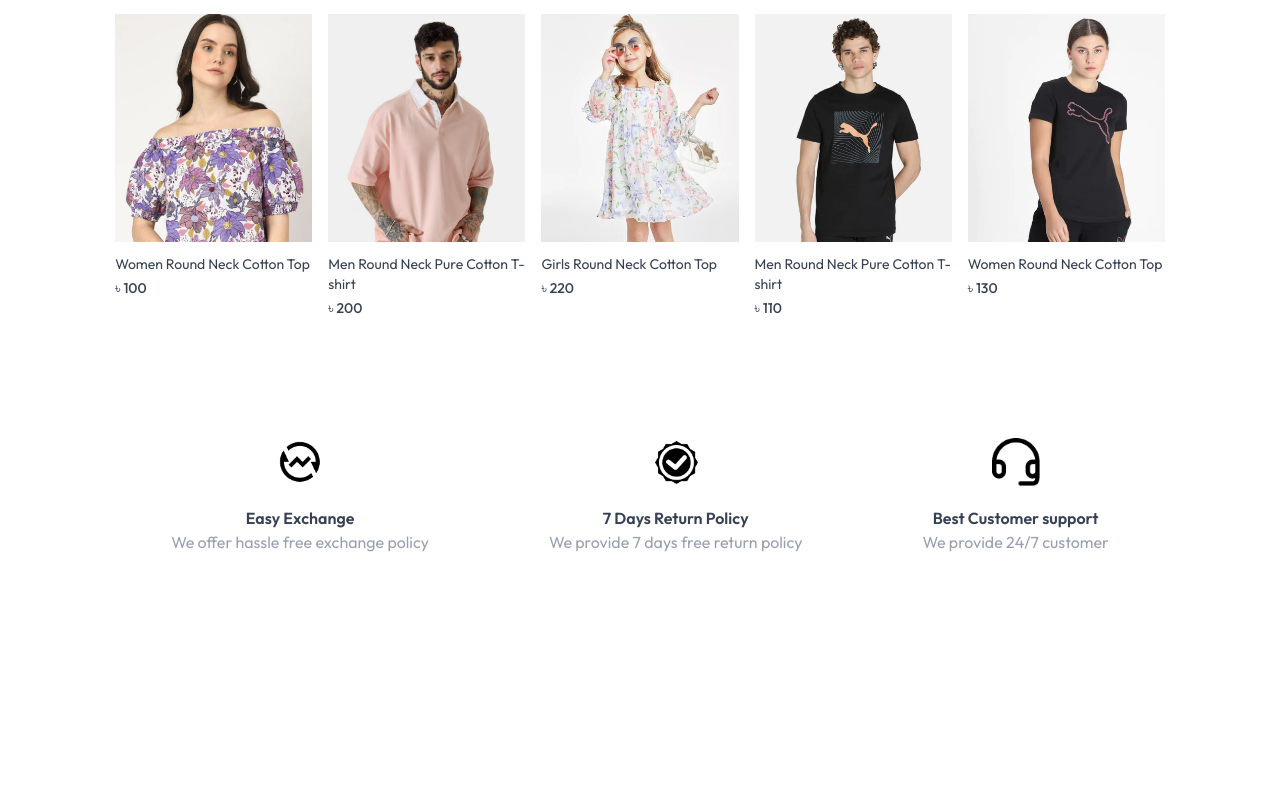
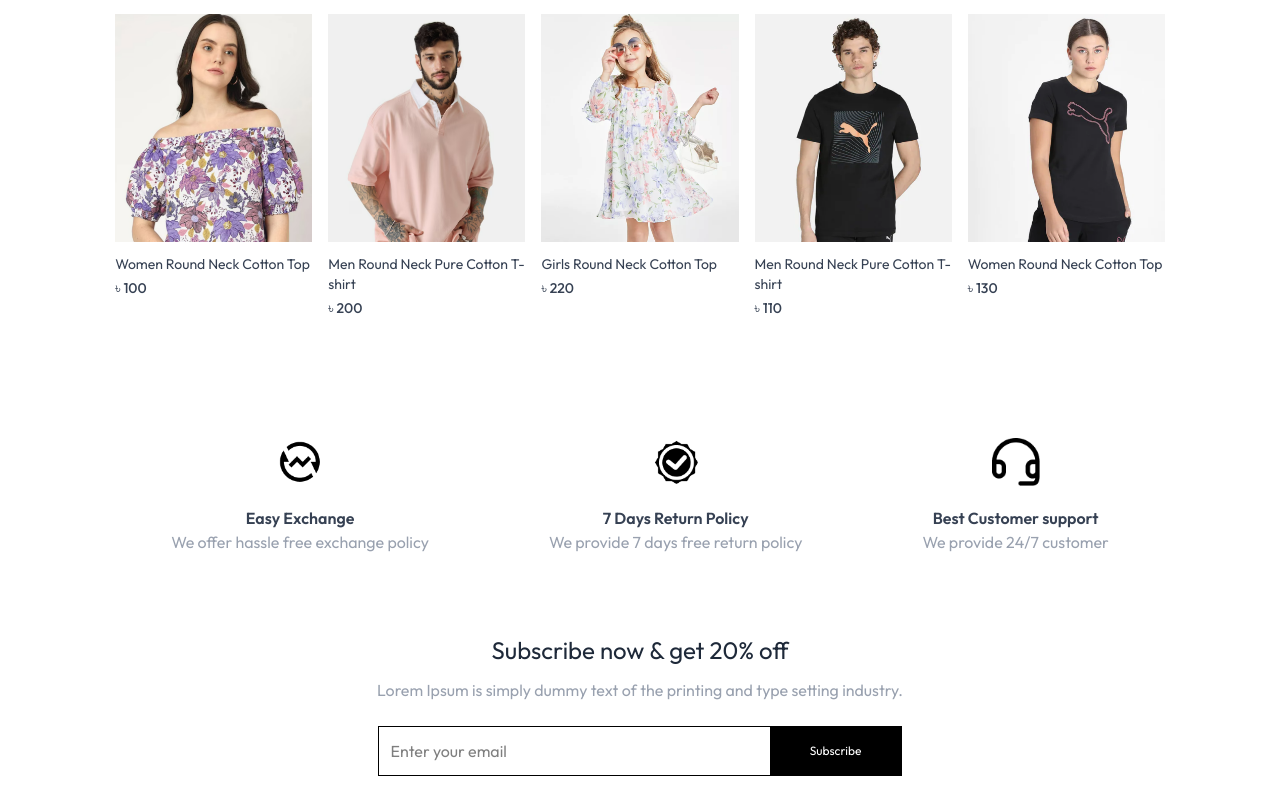
Before and after one commit to Naim000007/E-commerce, a React (Vite) app in the folder frontend/: page / in a window 1280 px wide. Shown: the part 1479-2279 px from the top of the page. Before the commit the page ends 2113 px from the top, so only its background shows below. Built offline with nearby package versions, Linux system fonts and the light colour scheme.

Commit message:
Newsletter added

```diff
--- /dev/null
+++ b/frontend/src/components/Newsletter.jsx
@@ -0,0 +1,22 @@
+import React from 'react'
+
+const Newsletter = () => {
+    const onSubmitHandler = (event) => {
+        event.preventDefault();
+        // Send email to backend
+        console.log('Form submitted with email:', event.target[0].value);
+        event.target.reset(); // Reset form after submission
+    }
+    return (
+        <div className='text-center'>
+            <p className='text-2xl font-medimu text-gray-800'>Subscribe now & get 20% off</p>
+            <p className='text-gray-400 mt-3'>Lorem Ipsum is simply dummy text of the printing and type setting industry.</p>
+            <form onSubmit={onSubmitHandler} className='w-full sm:w-1/2 flex itmes-center gap-3 mx-auto my-6 border pl-3'>
+                <input required className='w-full sm:flex-1 outline-none' type='email' placeholder='Enter your email'></input>
+                <button type='submit' className='bg-black text-white text-xs px-10 py-4'>Subscribe</button>
+            </form>
+        </div>
+    )
+}
+
+export default Newsletter
--- a/frontend/src/pages/Home.jsx
+++ b/frontend/src/pages/Home.jsx
@@ -3,6 +3,7 @@
 import LatestCollection from '../components/LatestCollection'
 import BestSeller from '../components/BestSeller'
 import OurPolicy from '../components/OurPolicy'
+import Newsletter from '../components/Newsletter'
 
 const Home = () => {
     return (
@@ -11,6 +12,7 @@
             <LatestCollection />
             <BestSeller />
             <OurPolicy />
+            <Newsletter />
         </div>
     )
 }
```
